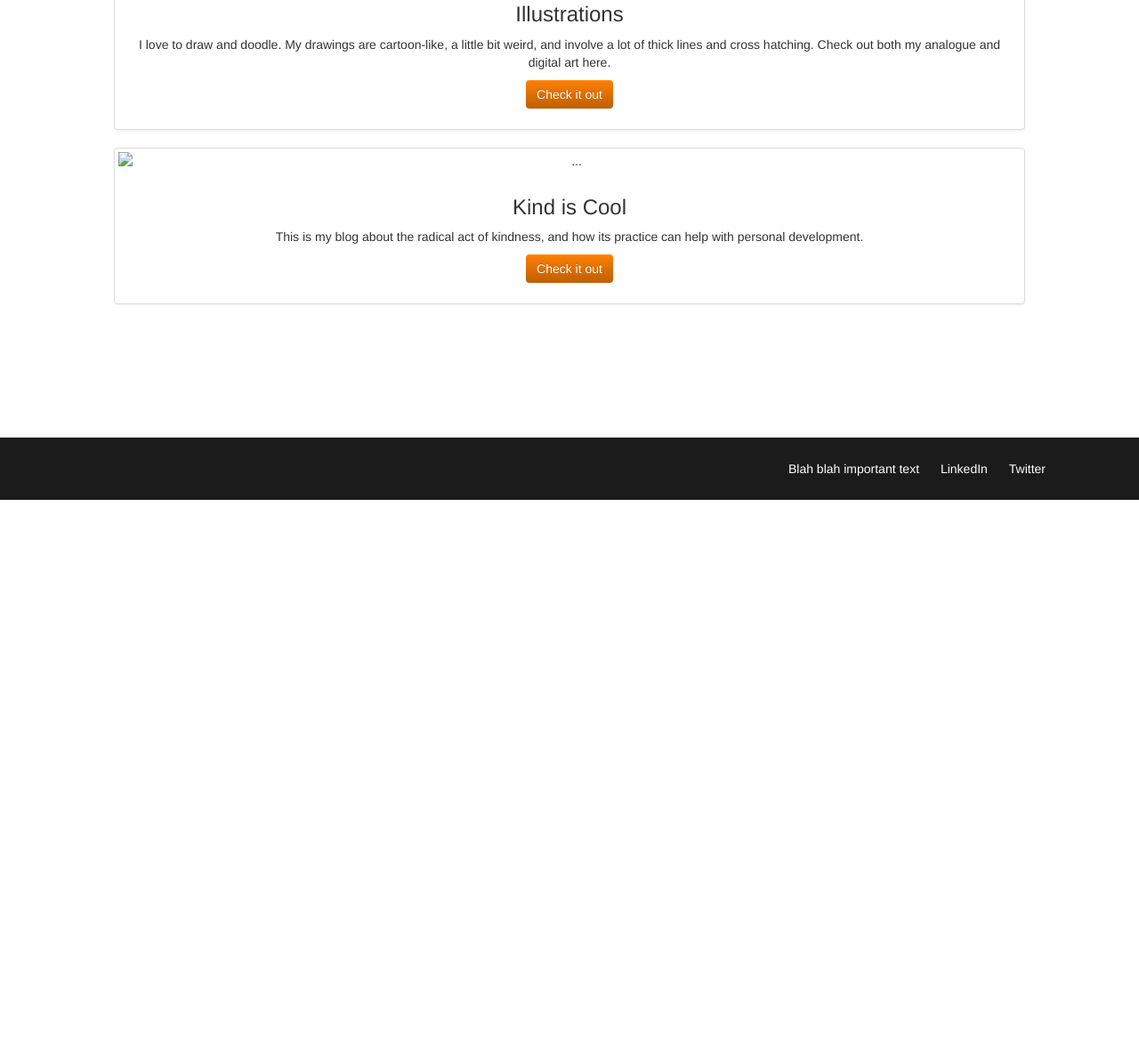
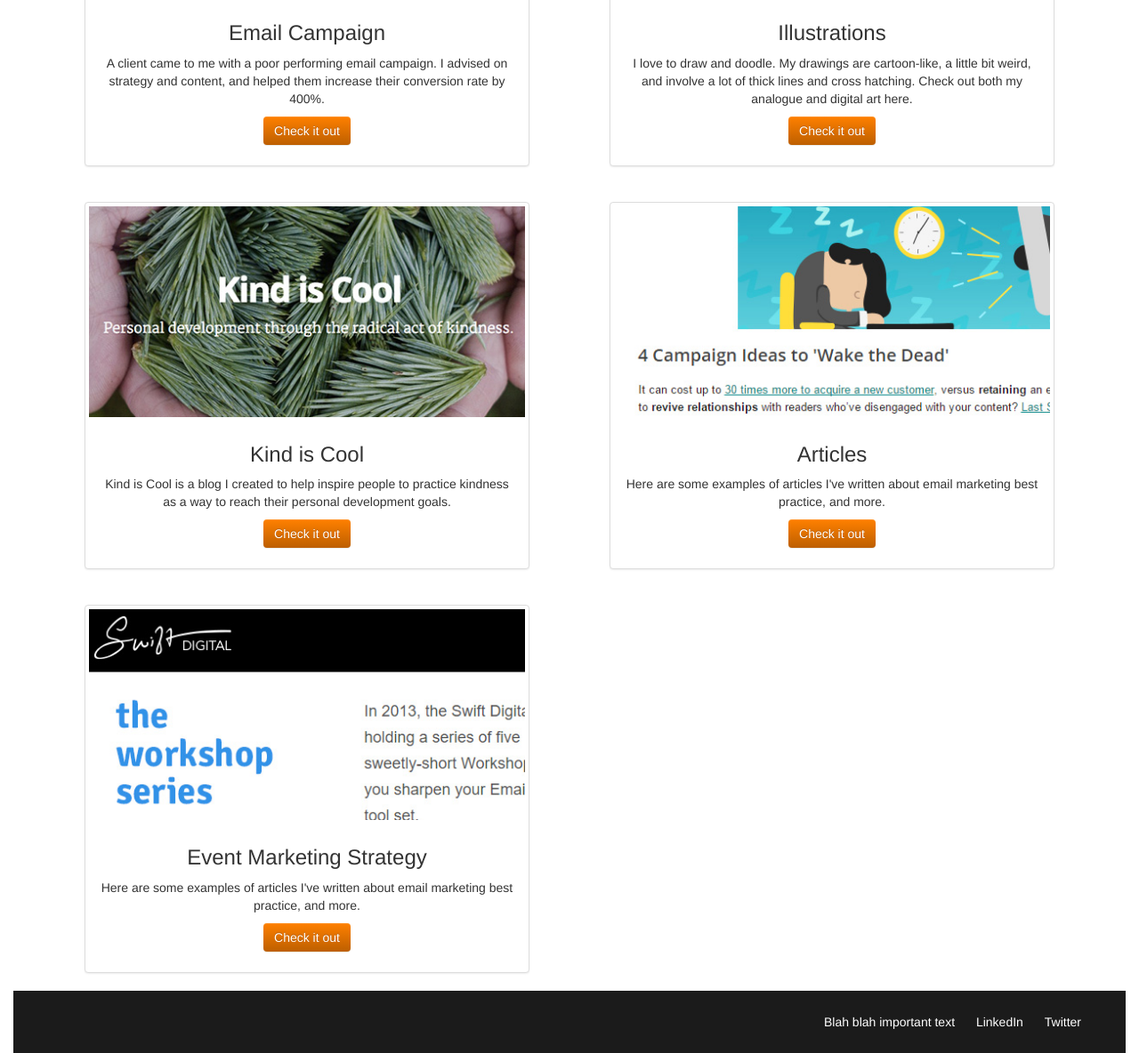
Before and after one commit to hannahmarymei/portfolio-site, a plain HTML site: page portfolio.html in a window 1280 px wide. Shown: the part 417-1601 px from the top of the page at 89% size. Before the commit the page ends 979 px from the top, so only its background shows below. Drawn offline with nearby package versions, Linux system fonts and the light colour scheme; files that its build step writes are made by us from their sources.

Commit message:
Portfolio site kinda done maybe

```diff
--- a/portfolio.html
+++ b/portfolio.html
@@ -6,7 +6,7 @@
     <meta name="viewport" content="width=device-width, initial-scale=1">
     <title>It's me, Hannah. Digital marketing/content specialist.</title>
 
-  <link rel="stylesheet" href="styles.css">
+  <link rel="stylesheet" href="styles/styles.css">
   <link href='https://fonts.googleapis.com/css?family=Covered+By+Your+Grace' rel='stylesheet' type='text/css'>
   <link rel="stylesheet" href="https://maxcdn.bootstrapcdn.com/bootstrap/3.3.5/css/bootstrap.min.css">
 
@@ -16,60 +16,101 @@
     <script src="https://maxcdn.bootstrapcdn.com/bootstrap/3.3.5/js/bootstrap.min.js"></script>
 
   </head>
+
+
 <body>
   <nav class="navbar navbar-default navbar-fixed-top">
-  <div class="container">
     <ul>
       <li><a href="#">Home</a></li>
       <li><a href="#">About Hannah</a></li>
       <li><a href="#">Services</a></li>
       <li><a href="#">Contact</a></li>
     </ul>
-  </div>
   </nav>
+
+
+
+
 <div class="portfolio">
+
+  <div class="col-md-6">
     <div class="thumbnail">
-      <img src="..." alt="...">
+      <img src="assets/img/portfolio1.jpg" alt="...">
       <div class="caption">
         <h3>Email Campaign</h3>
-        <p>A client was unhappy with the results of an eDM campaign they had run with a super low conversion rate. They asked I do some analysis of their reports to inform a new strategy, as well as new copy. That's what I did, I put this together with a designer and it saw a 400% increase in conversion rate!</p>
+        <p>A client came to me with a poor performing email campaign. I advised on strategy and content, and helped them increase their conversion rate by 400%.</p>
         <p><a href="#" class="my-btn btn btn-primary" role="button">Check it out</a></p>
       </div>
     </div>
+  </div>
+
+
+
+<div class="col-md-6">
   <div class="thumbnail">
-      <img src="..." alt="...">
+    <img src="assets/img/portfolio3.jpg" alt="...">
       <div class="caption">
         <h3>Illustrations</h3>
         <p>I love to draw and doodle. My drawings are cartoon-like, a little bit weird, and involve a lot of thick lines and cross hatching. Check out both my analogue and digital art here.</p>
         <p><a href="#" class="my-btn btn btn-primary" role="button">Check it out</a></p>
       </div>
   </div>
+</div>
 
+
+<div class="col-md-6">
   <div class="thumbnail">
-      <img src="..." alt="...">
+    <img src="assets/img/portfolio5.jpg" alt="...">
     <div class="caption">
       <h3>Kind is Cool</h3>
-        <p>This is my blog about the radical act of kindness, and how its practice can help with personal development.</p>
-        <p><a href="http://kindiscool.wordpress.com" class="my-btn btn btn-primary" role="button">Check it out</a></p>
+      <p>Kind is Cool is a blog I created to help inspire people to practice kindness as a way to reach their personal development goals.</p>
+      <p><a href="#" class="my-btn btn btn-primary" role="button">Check it out</a></p>
     </div>
   </div>
 </div>
 
-    <div class="footer">
-        <div class="container">
-            <ul>
-                <li>
-                    Blah blah important text
-                </li>
-                <li>
-                    LinkedIn
-                </li>
-                <li>
-                    Twitter
-                </li>
-            </ul>
+
+<div class="col-md-6">
+  <div class="thumbnail">
+    <img src="assets/img/portfolio4.jpg" alt="...">
+    <div class="caption">
+      <h3>Articles</h3>
+      <p>Here are some examples of articles I've written about email marketing best practice, and more.</p>
+      <p><a href="#" class="my-btn btn btn-primary" role="button">Check it out</a></p>
     </div>
   </div>
+</div>
+
+
+<div class="col-md-6">
+  <div class="thumbnail">
+    <img src="assets/img/portfolio2.jpg" alt="...">
+      <div class="caption">
+        <h3>Event Marketing Strategy</h3>
+        <p>Here are some examples of articles I've written about email marketing best practice, and more.</p>
+        <p><a href="#" class="my-btn btn btn-primary" role="button">Check it out</a></p>
+      </div>
+    </div>
+</div>
+
+
+
+</div>
+
+<div class="col-md-12">
+  <footer class="footer">
+    <ul>
+      <li>Blah blah important text</li>
+      <li>LinkedIn</li>
+      <li>Twitter</li>
+    </ul>
+  </footer>
+</div>
+<!--
+  <div class="footer">
+  </div>
+-->
+
 
   <script src="https://ajax.googleapis.com/ajax/libs/jquery/1.11.3/jquery.min.js"></script>
   </body>
--- a/styles/styles.css
+++ b/styles/styles.css
@@ -187,7 +187,7 @@ input[type='textarea'] {
 }
 
 .portfolio {
-  margin: 150px 0;
+  margin: 150px 50px auto;
 }
 
 .thumbnail {
@@ -207,3 +207,12 @@ input[type='textarea'] {
   border: 8px solid white;
   border-radius: 180px;
 }
+
+.thumbnail {
+  width: 500px;
+
+}
+
+.row {
+  width: 1100px;
+}
```
Also changed, not shown: index.html (+1 -1 lines), assets/img/chillface.gif, assets/img/me.gif (added), assets/img/me.png (deleted), assets/img/portfolio1.jpg (added), assets/img/portfolio2.jpg (added), assets/img/portfolio3.jpg (added), assets/img/portfolio4.jpg (added), assets/img/portfolio5.jpg (added), 5 other files. Lines whose indentation alone changed are shown as unchanged.
